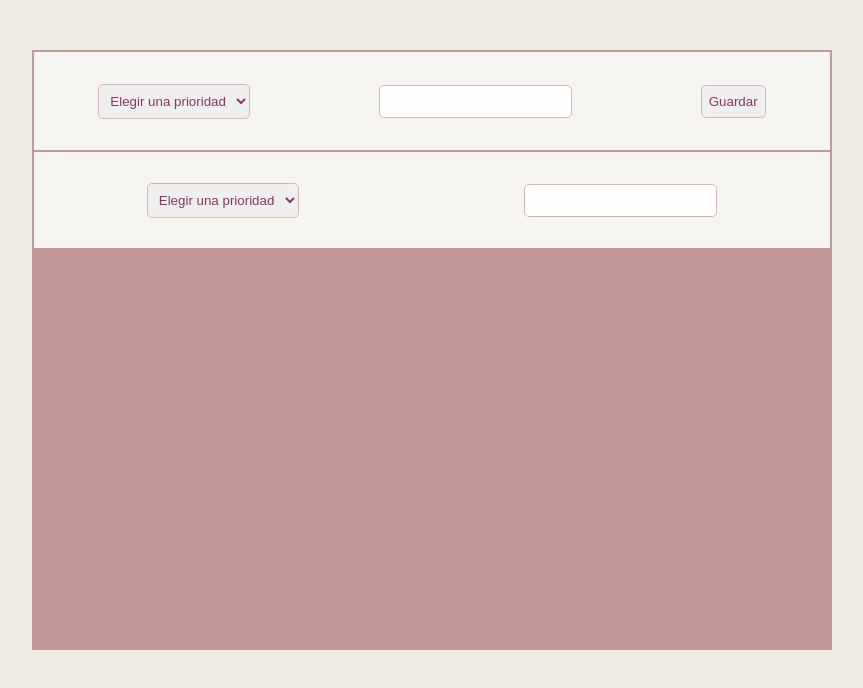
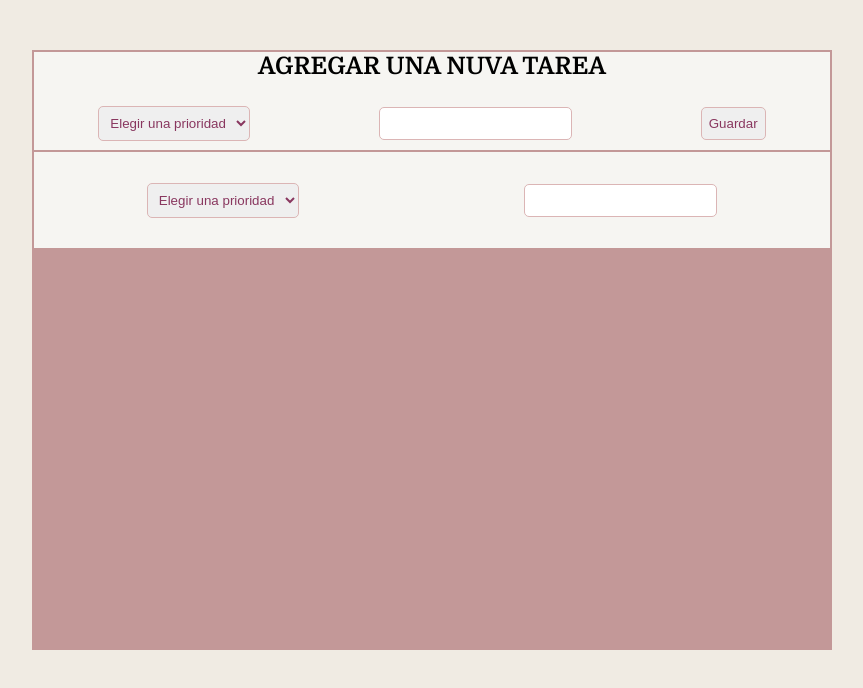
Before and after one commit to anagiselaaran/tarea_encuesta, a plain HTML site: page index.html in a window 1280 px wide. Shown: the whole page, without its empty margins (208-1071 px from the left). Drawn offline with Linux system fonts and the light colour scheme.

Commit message:
arregle detalles del index y en el css agregue font y mejore los display del sector agregar y buscar opciones

```diff
--- a/css/style.css
+++ b/css/style.css
@@ -1,3 +1,6 @@
+
+@import url('https://fonts.googleapis.com/css2?family=Domine:wght@400..700&display=swap');
+
 *{
     margin: 0;
     padding: 0;
@@ -15,6 +18,10 @@
 }
 body{
     background-color: var(--colorSecundario);
+    font-family: "Domine", serif;
+    font-optical-sizing: auto;
+    font-weight: 500;
+    font-style: normal;
 }
 .container .box_tareas .box_guardar{
     background-color: var(--colorPrimario);
@@ -22,18 +29,25 @@ body{
     margin: 0 auto;
     margin-top: 50px;
     height: 100px;
-    display: flex;
-    justify-content: space-around;
-    align-items: center;
     border:2px solid var(--colorTerciario);
     border-bottom: none;
+    display: grid;
 
+    & h2.guardar_titulo{
+        margin: 0 auto;
+    }
+    & .box_guardar_opc{
+       display: flex;
+       justify-content: space-around;
+       align-items: center;
+    }
     & select, input{
         height: auto;
         padding: 8px 7px;
         border: 1px solid var(--colorBox);
         color: var(--rojo);
         border-radius: 5px;
+
     }
 }
 .container .box_tareas .box_buscar{
--- a/index.html
+++ b/index.html
@@ -11,6 +11,10 @@
     <div class="container">
         <div class="box_tareas">
             <div class="box_guardar">
+
+                <h2 class="guardar_titulo">AGREGAR UNA NUVA TAREA</h2>
+
+                <div class="box_guardar_opc">
                     <select name="prioridad" id="prioridad">
                         <option value="elegir">Elegir una prioridad</option>
                         <option value="urgente">Urgente</option>
@@ -20,13 +24,14 @@
                     <input type="text" name="guardar_tarea" id="guardar_tarea">
                     <input type="submit" value="Guardar">
                 </div>
+            </div>
             <div class="box_buscar">
-                <select name="prioridad" id="prioridad">
+                <select name="prioridad" id="prioridad_buscar">
                     <option value="elegir">Elegir una prioridad</option>
                     <option value="urgente">Urgente</option>
                     <option value="diaria">Diaria</option>
                     <option value="mensual">Mensual</option>
-                    <input type="text" name="guardar_tarea" id="guardar_tarea">
+                    <input type="text" name="buscar_tarea" id="buscar_tarea">
                 </select>
             </div>
             <div class="tareas">
```
Lines whose indentation alone changed are shown as unchanged.
